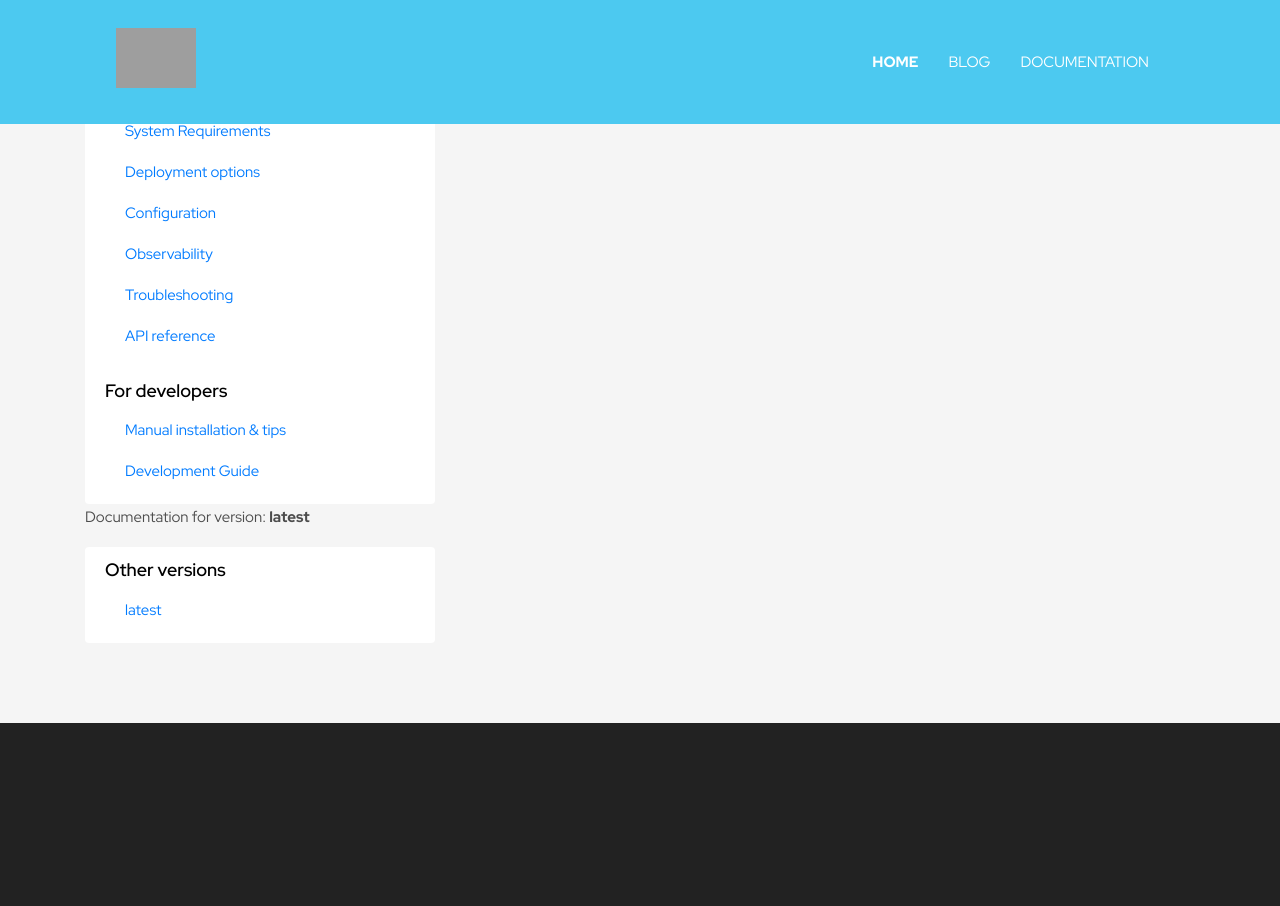
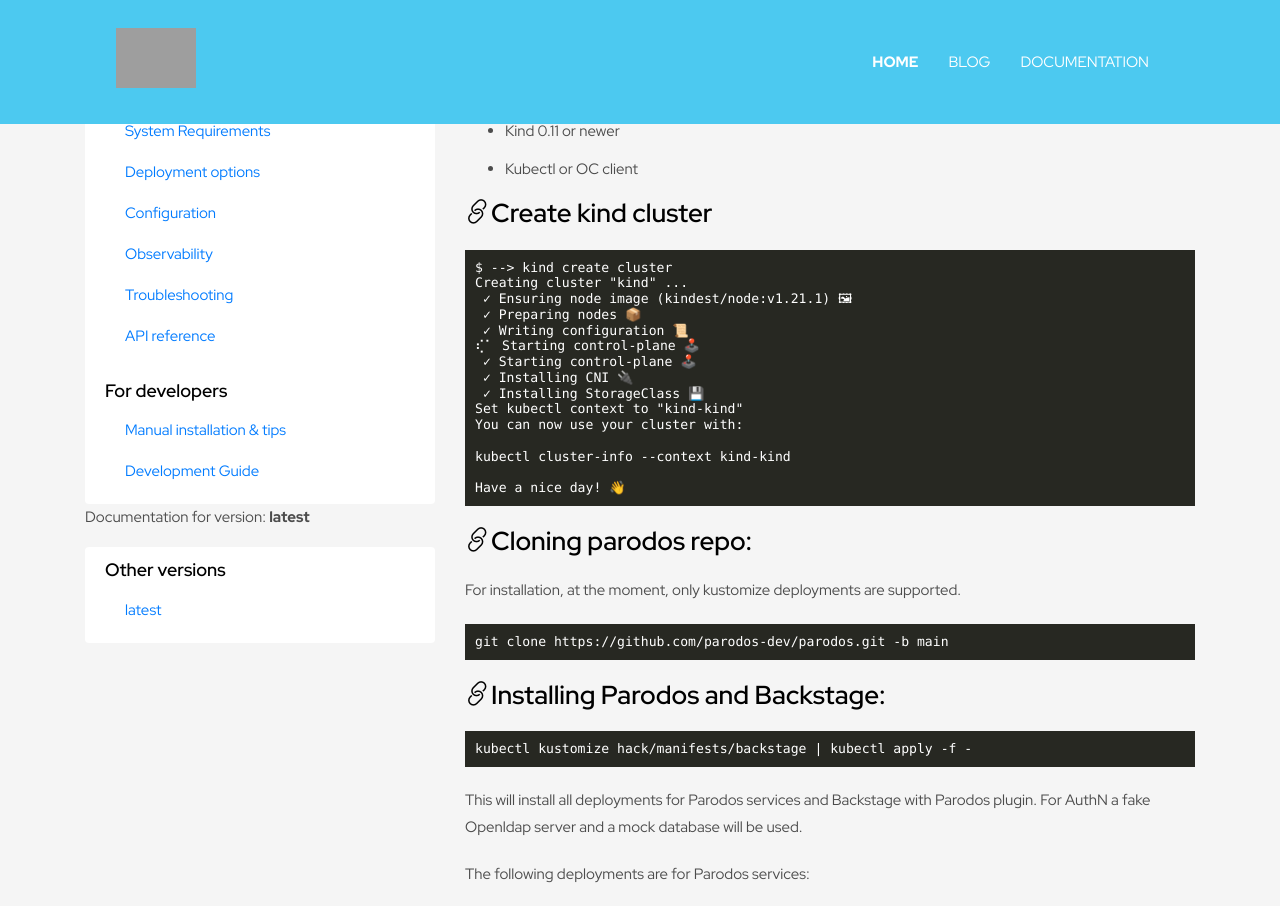
Before and after one commit to parodos-dev/parodos-dev.github.io, a Jekyll site: the page built from documentation/latest/gsg/kind.md, in a window 1280 px wide and 1400 px high, scrolled down 486 px. Shown: the top 906 px of the window. Built offline with Jekyll 4.4.1, drawn with Linux system fonts in a browser that asks for light colours; a script that is not in the unit is left out; some of the changed text lies outside the part shown; grey boxes are pictures that could not be loaded.

Commit message:
Documentation: Kind gsg
Signed-off-by: Eloy Coto <eloy.coto@acalustra.com>

````diff
--- a/documentation/latest/gsg/kind.md
+++ b/documentation/latest/gsg/kind.md
@@ -2,3 +2,121 @@
 layout: documentation
 title: Run Parodos on Kind
 ---
+
+
+# How it works:
+
+The following diagram represents how the communication and the services that
+are part of the deployment of the Parodos services on top of Kind.
+
+{% mermaid %}
+flowchart TB
+
+  classDef plain fill:#ddd,stroke:#fff,stroke-width:4px,color:#000;
+  classDef k8s fill:#326ce5,stroke:#fff,stroke-width:4px,color:#fff;
+  classDef cluster fill:#fff,stroke:#bbb,stroke-width:2px,color:#326ce5;
+
+  subgraph kind
+    direction TB
+    ing(Ingress) --> back(Backstage)
+
+    back --> workflow(workflow-service)
+
+    back --> notification(notification-service)
+  end
+
+  User --->  ing
+
+
+  class ing,back,workflow,notification k8s;
+  class kind cluster;
+
+{% endmermaid %}
+
+
+# Installation
+
+
+## Requirements
+
+- Kind 0.11 or newer
+- Kubectl or OC client
+
+
+## Create kind cluster
+
+```
+$ --> kind create cluster
+Creating cluster "kind" ...
+ ✓ Ensuring node image (kindest/node:v1.21.1) 🖼
+ ✓ Preparing nodes 📦
+ ✓ Writing configuration 📜
+⢎⠁ Starting control-plane 🕹️
+ ✓ Starting control-plane 🕹️
+ ✓ Installing CNI 🔌
+ ✓ Installing StorageClass 💾
+Set kubectl context to "kind-kind"
+You can now use your cluster with:
+
+kubectl cluster-info --context kind-kind
+
+Have a nice day! 👋
+```
+
+## Cloning parodos repo:
+
+For installation, at the moment, only kustomize deployments are supported.
+
+```
+git clone {{ page.parodos.git_repo }} -b {{ page.parodos.git_branch }}
+```
+
+
+## Installing Parodos and Backstage:
+
+```
+kubectl kustomize hack/manifests/backstage | kubectl apply -f -
+```
+
+This will install all deployments for Parodos services and Backstage with
+Parodos plugin. For AuthN a fake Openldap server and a mock database will be
+used.
+
+The following deployments are for Parodos services:
+
+```
+$ --> kubectl get deployments
+NAME                   READY   UP-TO-DATE   AVAILABLE   AGE
+ldap-deployment        1/1     1            1           31d
+notification-service   1/1     1            1           31d
+postgres-deployment    1/1     1            1           31d
+workflow-service       1/1     1            1           31d
+```
+
+And the following deployments for Backstage
+
+```
+$ --> kubectl get deployment -n backstage
+NAME        READY   UP-TO-DATE   AVAILABLE   AGE
+backstage   1/1     1            1           2m53s
+postgres    1/1     1            1           2m53s
+```
+
+
+## Backstage port-forwarding
+
+Because there is no domain, to test without domains, we neeed to forward a few
+ports to localhost, in the near future we'll figure it out a solution with
+gateway-api.
+
+```
+kubectl port-forward --namespace=backstage svc/backstage 7007:7007
+```
+
+Now, start adding workflows using `http://localhost:7007/parodos/`
+
+
+# Next steps
+
+- [Starting running Workflows](./running_workflows.md)
+- [Troubleshooting guide](./../operations/troubleshooting.md)
````
Also changed, not shown: documentation/latest/gsg/ocp.md (+6 -1 lines).
